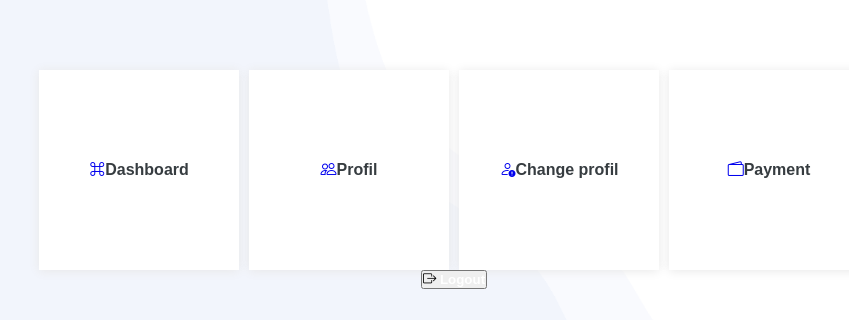
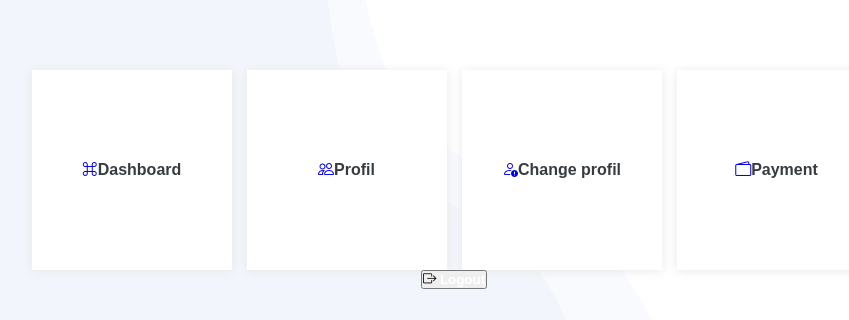
Before and after one commit to AnicetChiza/myproject, a plain HTML site: page user.html in a window 1280 px wide. Shown: the part 221-541 px from the top of the page, 186-1035 px from the left. Drawn offline with nearby package versions, Linux system fonts and the light colour scheme; a web font is replaced by a local one.

Commit message:
add to my repository

```diff
--- a/asset/css/product.css
+++ b/asset/css/product.css
@@ -233,9 +233,9 @@
 
 .user-details {
     display: flex;
-    gap: 10px;
+    gap: 15px;
     flex-wrap: wrap;
-    -webkit-column-gap: 10px;
+    -webkit-column-gap: 15px;
 }
 
 .user-details a {
```
